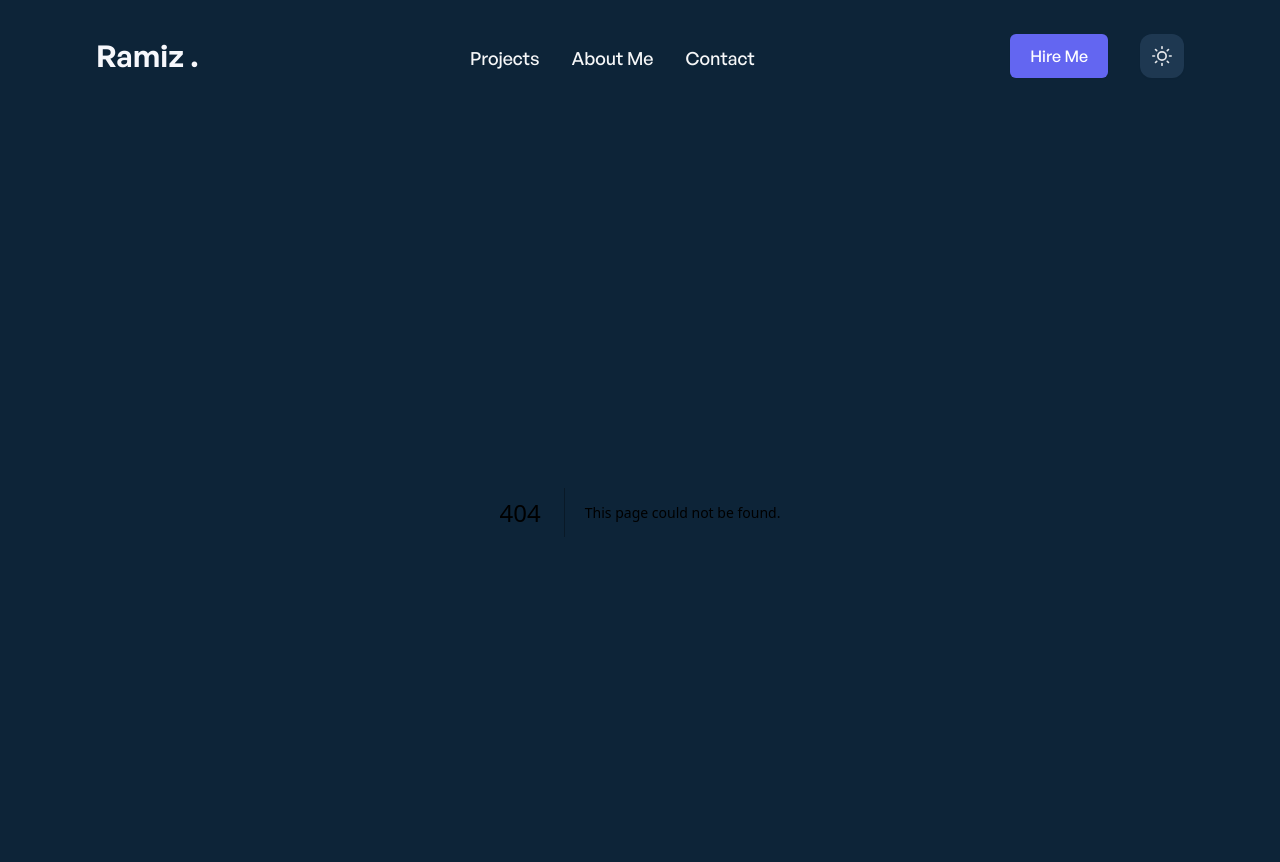
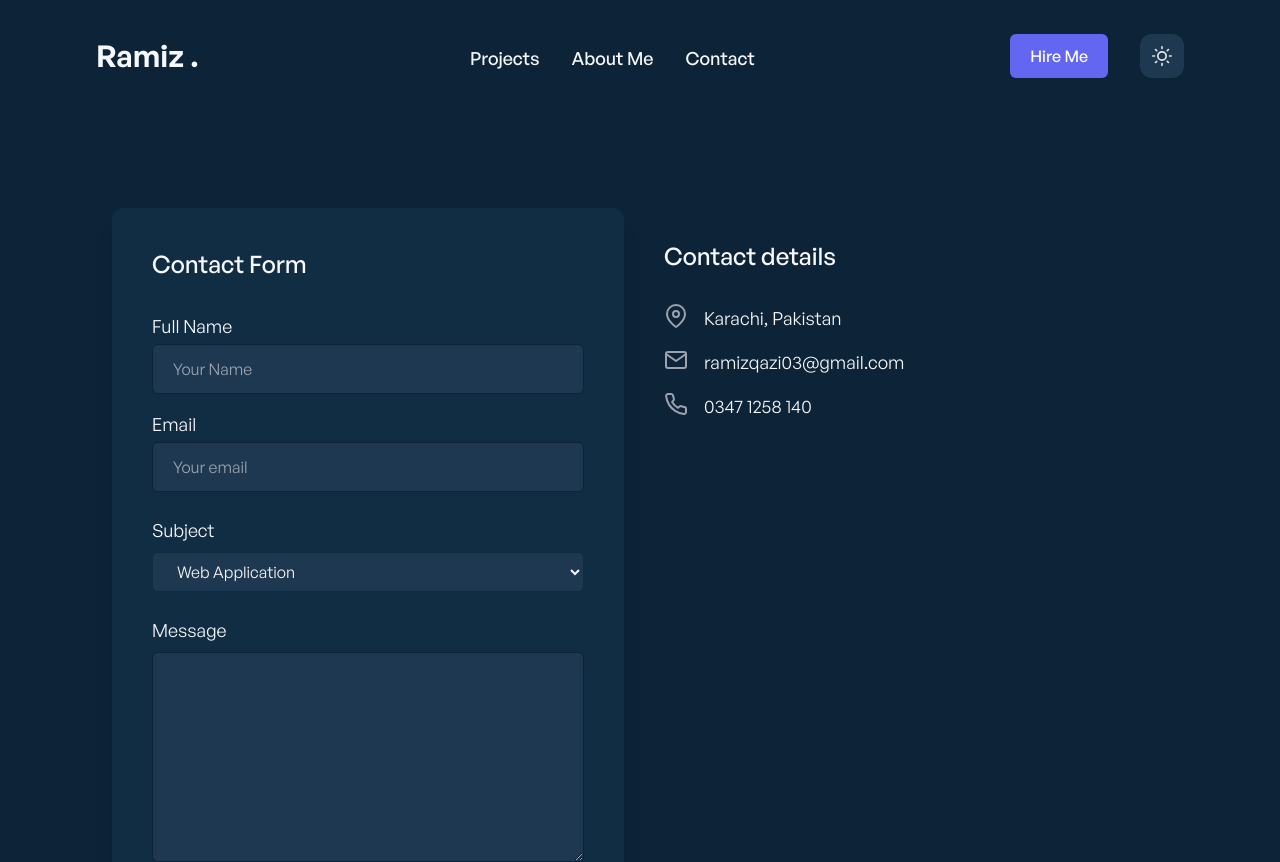
Before and after one commit to ramizqazi/my-portfolio, a Next.js app: page /contact in a window 1280 px wide. Before the commit this address had no page. Shown: the top 862 px of the page. Built offline with nearby package versions, Linux system fonts and the light colour scheme.

Commit message:
feat: add loader

```diff
--- /dev/null
+++ b/src/app/contact/page.jsx
@@ -0,0 +1,25 @@
+"use client"
+import { motion } from 'framer-motion';
+
+import ContactDetails from '../../components/contact/ContactDetails';
+import ContactForm from '../../components/contact/ContactForm';
+
+const Contact = () => {
+	return (
+		<motion.div
+			initial={{ opacity: 0 }}
+			animate={{ opacity: 1 }}
+			transition={{
+				ease: 'easeInOut',
+				duration: 0.5,
+				delay: 0.1,
+			}}
+			className="container mx-auto flex flex-col-reverse lg:flex-row py-5 lg:py-10 lg:mt-10"
+		>
+			<ContactForm />
+			<ContactDetails />
+		</motion.div>
+	);
+};
+
+export default Contact;
--- a/src/app/layout.jsx
+++ b/src/app/layout.jsx
@@ -19,7 +19,7 @@ export default function RootLayout({ children }) {
       <body>
         <div className="bg-secondary-light dark:bg-primary-dark transition duration-300">
           <AppHeader />
-          <Suspense fallback={''}>{children}</Suspense>
+          <Suspense >{children}</Suspense>
           <Analytics />
           <AppFooter />
           <UseScrollToTop />
--- a/src/components/about/AboutMeBio.jsx
+++ b/src/components/about/AboutMeBio.jsx
@@ -1,5 +1,5 @@
 "use client"
-import profileImage from '../../images/profile.jpeg';
+import profileImage from '../../../assets/images/profile.jpeg';
 import { useContext } from 'react';
 import AboutMeContext from '../../context/AboutMeContext';
 import Image from 'next/image';
--- a/src/components/projects/index.jsx
+++ b/src/components/projects/index.jsx
@@ -1,5 +1,7 @@
 import { client } from "../../../sanity/lib/client";
 import ProjectsGrid from "./ProjectsGrid";
+
+// We are doing server side fetching and client side rendering to skip the loader
 
 const Projects = async () => {
   const projects = await client.fetch(`*[_type=="project"]`);
```
Also changed, not shown: src/app/about/page.jsx (added, +42 -0 lines), src/app/projects/[id]/page.jsx (added, +32 -0 lines), src/app/projects/loading.jsx (added, +9 -0 lines), src/app/projects/page.jsx (added, +11 -0 lines), src/components/project/ProjectHeader.jsx (deleted, +0 -21 lines).
